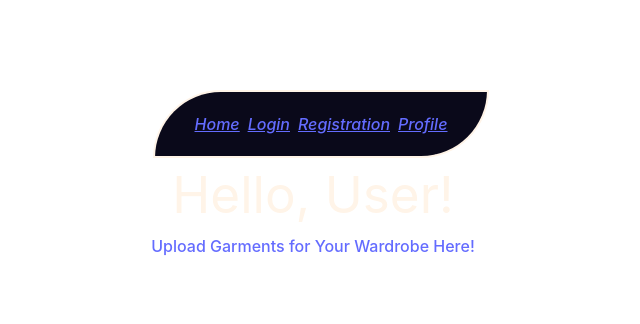
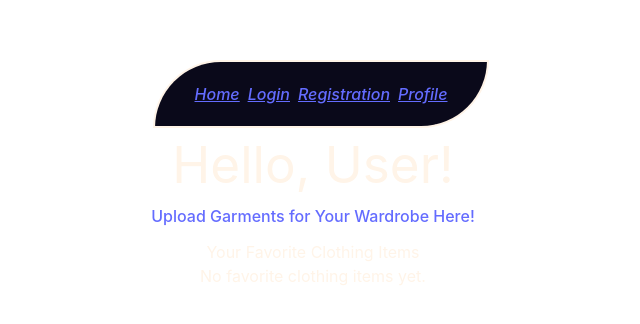
Before and after one commit to FSA-Fit-Check/Fit-Check, a React (Vite) app: page /profile in a window 1280 px wide. Shown: the part 218-542 px from the top of the page, without its empty margins (327-967 px from the left). Built offline with nearby package versions, Linux system fonts and the light colour scheme; the HTML template or start-up script is replaced by a standard one.

Commit message:
passed userid to app.jsx routes and added code in profile component to accomodate userID.

```diff
--- a/src/App.jsx
+++ b/src/App.jsx
@@ -1,23 +1,34 @@
-import React from 'react';
+import React, { useState } from 'react';
 import './App.css';
 import './output.css';
 import Home from './components/home.jsx';
 import Registration from './components/registration.jsx';
 import Login from './components/login.jsx';
 import Navbar from './components/navbar.jsx';
-import {Router, Routes, Route} from 'react-router-dom'
+import {Router, Routes, Route, useNavigate} from 'react-router-dom'
 import Profile from './components/profile.jsx';
 import GarmentUploadForm from './components/garmentUpload.jsx';
 
+
 function App() {
+  const [userId, setUserId] = useState(null);
+
+  const navigate = useNavigate();
+  // set userId
+  const handleSetUserId = (newUserId) => {
+    setUserId(newUserId);
+    // go to profile page after setting userId
+    navigate('/profile');
+  };
+
   return (
     <>
       <Navbar />
       <Routes>
         <Route path="/" element={<Home />} />
-        <Route path="/login" element={<Login />} />
-        <Route path="/registration" element={<Registration />} />
-        <Route path="/profile" element={<Profile />} />
+        <Route path="/login" element={<Login setUserId={handleSetUserId}/>} />
+        <Route path="/registration" element={<Registration setUserId={handleSetUserId}/>} />
+        <Route path="/profile" element={<Profile userId={userId}/>} />
         <Route path="/garmentUpload" element={<GarmentUploadForm />} />
       </Routes>
       <br />
--- a/src/components/profile.jsx
+++ b/src/components/profile.jsx
@@ -1,17 +1,61 @@
-import React from "react";
+// profile.jsx
+
+import React, { useEffect, useState } from "react";
 import { Link } from "react-router-dom";
-import GarmentUploadForm from './garmentUpload';
 
-const Profile = () => {
+const Profile = ({ userId }) => {
+  // console.log(userId);
+  const [favorites, setFavorites] = useState([]);
+
+  useEffect(() => {
+    // Fetch and set user's favorites
+    fetchFavorites();
+  }, [userId]); // re-fetch when the userId changes
+
+  const fetchFavorites = async () => {
+    try {
+      // ensure userid is a number
+      const numericUserId = parseInt(userId);
+
+      if (isNaN(numericUserId)) {
+        console.error('Invalid userId:', userId);
+        return;
+      }
+      const response = await fetch(`http://localhost:3000/favorites/${numericUserId}`);
+      console.log(response);
+
+      if (!response.ok) {
+        throw new Error(`Error fetching favorites. Status: ${response.status}`);
+      }
+      const userFavorites = await response.json();
+      setFavorites(userFavorites);
+      console.log(userFavorites);
+    } catch (error) {
+      console.error('Error fetching favorites:', error);
+    }
+  };
 
   return (
-    <div
-        className='flex flex-col gap-3 text-whitecream'>
-      {/* display username here */}
-      <h1>Hello, User! </h1>
+    <div className='flex flex-col gap-3 text-whitecream'>
+      <h1>Hello, User!</h1>
       <Link to="/garmentUpload">Upload Garments for Your Wardrobe Here!</Link>
+      <div>
+        <h2>Your Favorite Clothing Items</h2>
+        {favorites.length > 0 ? (
+          <div>
+            {favorites.map((favorite) => (
+              <div key={favorite.id}>
+                <img src={favorite.clothingItem.img_url} alt={favorite.clothingItem.description} />
+                <p>{favorite.clothingItem.description}</p>
+              </div>
+            ))}
+          </div>
+        ) : (
+          <p>No favorite clothing items yet.</p>
+        )}
+      </div>
     </div>
-  )
-}
+  );
+};
 
 export default Profile;
```
